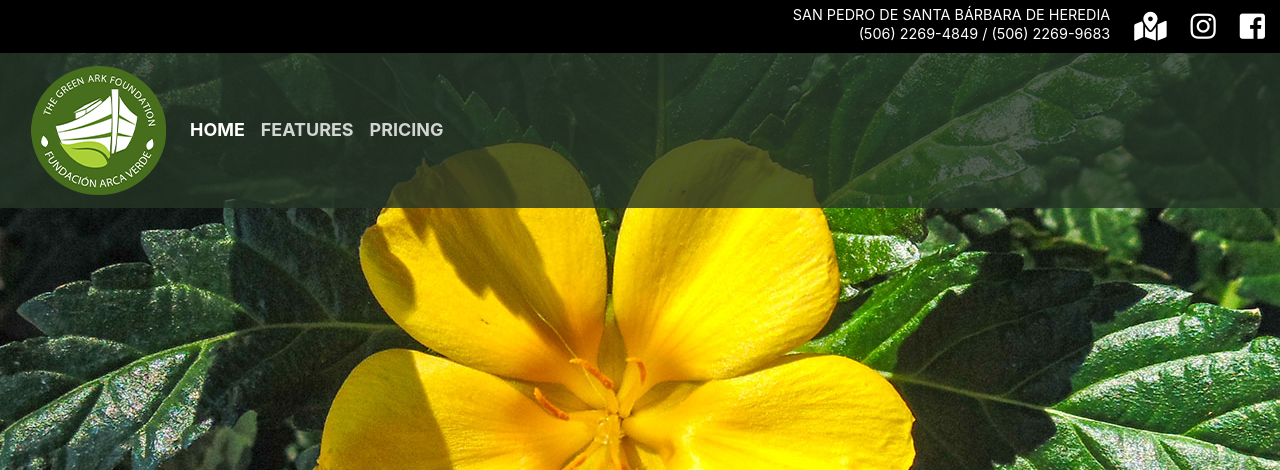
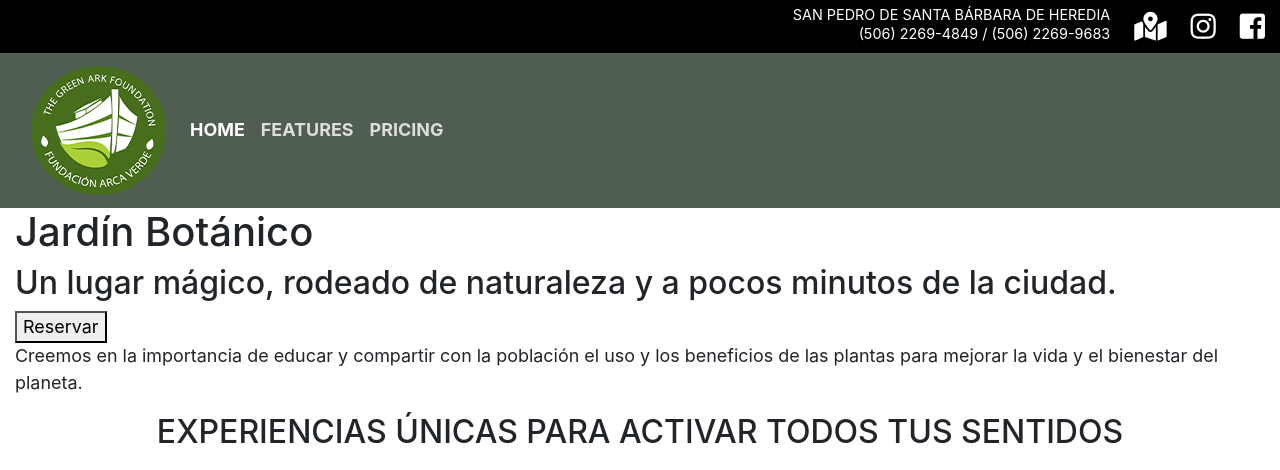
Before and after one commit to animefanatik/bootstrapTheArk, a PHP site: page / in a window 1280 px wide. Shown: the top 470 px of the page. Run offline with PHP 8.4, Linux system fonts and the light colour scheme; some libraries are stand-ins or nearby versions; grey boxes are pictures that could not be loaded.

Commit message:
HTML / CSS Update

```diff
--- a/css/theArk.css
+++ b/css/theArk.css
@@ -9,4 +9,11 @@ body {font-size: 112.15%; background: url('/images/botanical-garden.jpg') no-rep
 .navbar-dark .navbar-nav .nav-link {color: rgba(255,255,255,.8);}
 .navbar-dark .navbar-nav .nav-link:hover {color: rgba(255,255,255,1);}
 
+#exp {background: #FFF;}
+#exp h2 {text-align: center;}
+.expItem {width: 80%; max-width: 375px; padding: 10px; text-decoration: none; color: #333; margin-bottom: 50px; text-align: center; font-weight: 300; word-spacing: -0.1rem;}
+.expItem:hover {text-decoration: none; color: #333;}
+.expItem h1 {font-size: 2.1rem}
+.expItem h1 {font-weight: 300; font-size: 2.1rem}
+
 .fixedWidth {margin: 0 auto; width: 100%; max-width: 1250px;}
--- a/index.html
+++ b/index.html
@@ -44,7 +44,67 @@
             </div>
         </div>
     </div>
-    <div id="main"></div>
+    <div id="main">
+        <section id="hero" class="fixedWidth">
+            <h1>Jardín Botánico</h1>
+            <h2>Un lugar mágico, rodeado de naturaleza y a pocos minutos de la ciudad.</h2>
+            <button>Reservar</button>
+            <p>Creemos en la importancia de educar y compartir con la población el uso y los beneficios de las plantas para mejorar la vida y el bienestar del planeta.</p>
+        </section>
+        <section id="exp">
+            <h2 class="text-uppercase ma">Experiencias únicas para activar todos tus sentidos</h2>
+            <div id="expAll" class="d-flex justify-content-between flex-wrap fixedWidth">
+                <a href="" class="expItem" >
+                    <article class="d-flex flex-column">
+                        <img src="https://picsum.photos/375/450" alt="imagen">
+                        <h1>Caminatas Libres</h1>
+                        <p>Disfrute de aire libre y el sonido de las aves, mientras se deleita observando las diferentes especies de plantas que tenemos en exhibición.</p>
+                    </article>
+                </a>
+                <a href="" class="expItem" >
+                    <article class="d-flex flex-column">
+                        <img src="https://picsum.photos/375/450" alt="imagen">
+                        <h1>Caminatas Libres</h1>
+                        <p>Disfrute de aire libre y el sonido de las aves, mientras se deleita observando las diferentes especies de plantas que tenemos en exhibición.</p>
+                    </article>
+                </a>
+                <a href="" class="expItem" >
+                    <article class="d-flex flex-column">
+                        <img src="https://picsum.photos/375/450" alt="imagen">
+                        <h1>Caminatas Libres</h1>
+                        <p>Disfrute de aire libre y el sonido de las aves, mientras se deleita observando las diferentes especies de plantas que tenemos en exhibición.</p>
+                    </article>
+                </a>
+                <a href="" class="expItem" >
+                    <article class="d-flex flex-column">
+                        <img src="https://picsum.photos/375/450" alt="imagen">
+                        <h1>Caminatas Libres</h1>
+                        <p>Disfrute de aire libre y el sonido de las aves, mientras se deleita observando las diferentes especies de plantas que tenemos en exhibición.</p>
+                    </article>
+                </a>
+            </div>
+            <button>Reservar Experiencia</button>
+        </section>
+        <section id="address">
+            <article class="fixedWidth">
+                <h2>¿Como llegar?</h2>
+                <p>A tan solo 30 minutos de la capital, le compartimos las diferentes rutas que puede tomar para visitarnos.</p>
+                <div>
+                    <h3>Desde el Aeropuerto Juan Santamaría:</h3>
+                    <p>Lorem ipsum dolor sit amet, consectetur adipiscing elit. Morbi posuere placerat tincidunt. Aliquam rhoncus luctus leo, in accumsan enim volutpat et. Donec vestibulum euismod felis, ut pulvinar elit dignissim ac.</p>
+                </div>
+                <div>
+                    <h3>Desde el Aeropuerto Juan Santamaría:</h3>
+                    <p>Lorem ipsum dolor sit amet, consectetur adipiscing elit. Morbi posuere placerat tincidunt. Aliquam rhoncus luctus leo, in accumsan enim volutpat et. Donec vestibulum euismod felis, ut pulvinar elit dignissim ac.</p>
+                </div>
+                <div>
+                    <h3>Desde el Aeropuerto Juan Santamaría:</h3>
+                    <p>Lorem ipsum dolor sit amet, consectetur adipiscing elit. Morbi posuere placerat tincidunt. Aliquam rhoncus luctus leo, in accumsan enim volutpat et. Donec vestibulum euismod felis, ut pulvinar elit dignissim ac.</p>
+                </div>
+            </article>
+
+        </section>
+    </div>
     <div id="footer"></div>
     <script src="https://code.jquery.com/jquery-3.3.1.slim.min.js" integrity="sha384-q8i/X+965DzO0rT7abK41JStQIAqVgRVzpbzo5smXKp4YfRvH+8abtTE1Pi6jizo" crossorigin="anonymous"></script>
     <script src="https://stackpath.bootstrapcdn.com/bootstrap/4.3.1/js/bootstrap.min.js" integrity="sha384-JjSmVgyd0p3pXB1rRibZUAYoIIy6OrQ6VrjIEaFf/nJGzIxFDsf4x0xIM+B07jRM" crossorigin="anonymous"></script>
```
